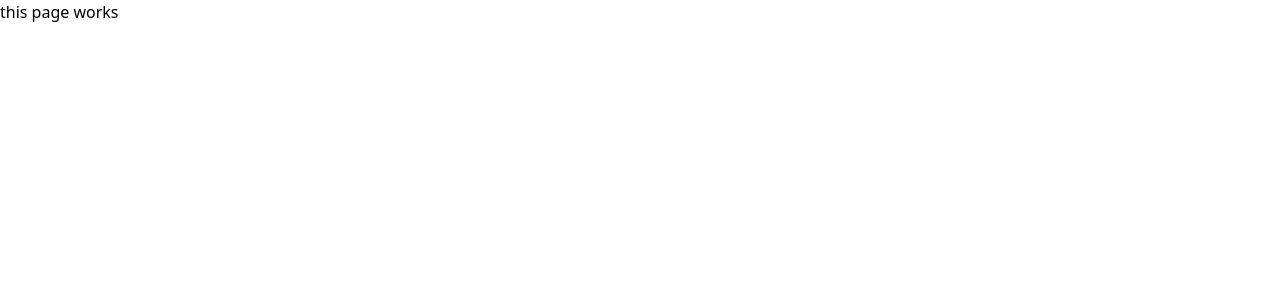
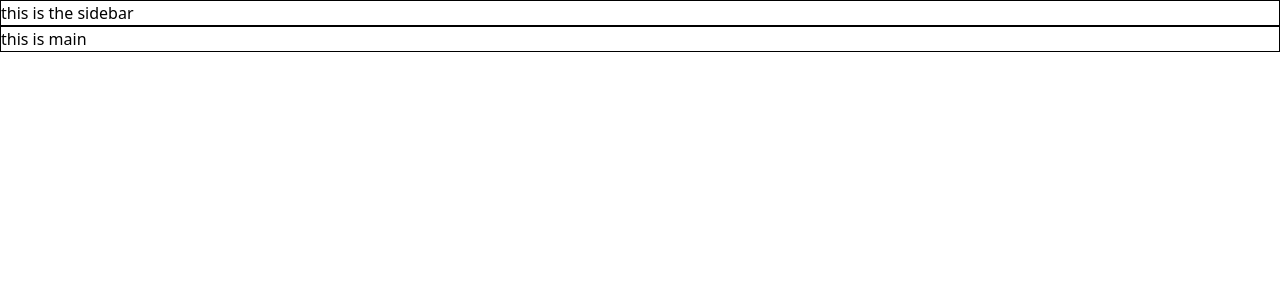
Before and after one commit to Cadhig/Tasktastic, a React (Vite) app: page /notes in a window 1280 px wide. Shown: the top 300 px of the page. Built offline with nearby package versions, Linux system fonts and the light colour scheme; no server answers.

Commit message:
remedied issue with session not storing cookies

```diff
--- a/api/notes.js
+++ b/api/notes.js
@@ -3,7 +3,7 @@ import { Notes } from '../models/index.js'
 const router = express.Router()
 
 router.get('/', async (req, res) => {
-    console.log(req.session.user_id)
+    console.log(req.session)
     if (!req.session.user_id) {
         return res.status(401).json({ error: 'Unauthorized' })
     }
--- a/package.json
+++ b/package.json
@@ -14,6 +14,7 @@
     "cors": "^2.8.5",
     "dotenv": "^16.4.5",
     "express": "^4.19.2",
+    "express-http-proxy": "^2.0.0",
     "express-session": "^1.18.0",
     "lucide": "^0.400.0",
     "nodemon": "^3.1.4",
--- a/src/components/AccountActions.tsx
+++ b/src/components/AccountActions.tsx
@@ -21,6 +21,7 @@ export function Login() {
                 headers: {
                     "Content-Type": "application/json",
                 },
+                credentials: "include",
             });
 
             if (response.ok) {
--- /dev/null
+++ b/src/components/NotesActions.tsx
@@ -0,0 +1,50 @@
+
+export function NotesSidebar() {
+    const showNotes = async () => {
+        try {
+            const response = await fetch(`http://localhost:6002/api/notes`, {
+                method: "GET",
+                headers: {
+                    "Content-Type": "application/json",
+                },
+                credentials: "include"
+            });
+
+            if (response.ok) {
+                const returnedCall = await response.json()
+                console.log('Login successful');
+            } else {
+                alert('Failed to login');
+            }
+        } catch (error) {
+            alert('Error: ' + error);
+        }
+    };
+    showNotes()
+    return (
+        <NotesSidebarContents />
+    )
+}
+
+function NotesSidebarContents() {
+
+    return (
+        <div className="border border-black">
+
+            <p>
+                this is the sidebar
+            </p>
+        </div>
+    )
+}
+
+export function NotesMain() {
+
+    return (
+        <div className="border border-black">
+            <p>
+                this is main
+            </p>
+        </div>
+    )
+}
--- a/src/components/routes/Notes.tsx
+++ b/src/components/routes/Notes.tsx
@@ -1,7 +1,10 @@
+import { NotesMain, NotesSidebar } from "../NotesActions"
+export default function Notes() {
 
-export default function Notes(){
-
-    return(
-        <p>this page works</p>
+    return (
+        <div>
+            <NotesSidebar />
+            <NotesMain />
+        </div>
     )
 }
```
Also changed, not shown: server.mjs (+6 -3 lines), 2 other files (tests, documents, lock files or other folders).
